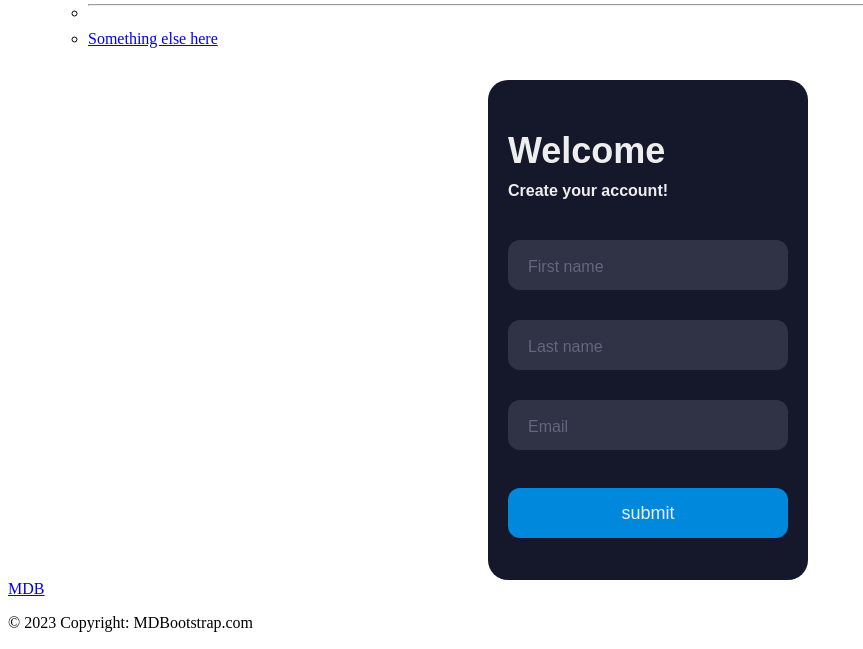
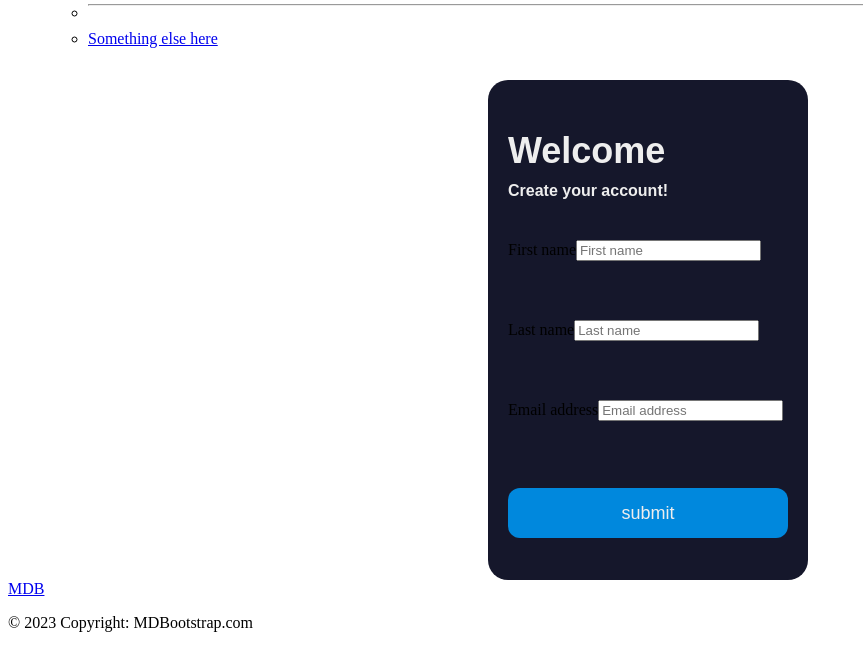
Before and after one commit to Shymaa2611/ecommerceWebsite, a Django app: page /profile/ in a window 1280 px wide. Shown: the part 433-1082 px from the top of the page, without its empty margins (0-863 px from the left). Run offline with Django 4.2, Linux system fonts and the light colour scheme; some libraries are stand-ins or nearby versions.

Commit message:
install boostrap5

```diff
--- /dev/null
+++ b/pages/forms.py
@@ -0,0 +1,7 @@
+from django import forms
+from django.contrib.auth.models import User
+
+class userAccount(forms.ModelForm):
+    class Meta:
+        model=User
+        fields='__all__'
--- a/pages/templates/pages/profile.html
+++ b/pages/templates/pages/profile.html
@@ -1,27 +1,28 @@
 {%extends 'base.html'%}
 {%load static%}
+{% load django_bootstrap5 %}
+{% bootstrap_css %}
+{% bootstrap_javascript %}
 {%block head%}
 <link href="{% static 'css/profile2_style.css' %}" rel="stylesheet" />
 {%endblock head%}
 {%block content%}
+<form method="post">
+  {%csrf_token%}
   <div class="form" style="margin-left:30rem; margin-top:2rem ;">
     <div class="title">Welcome</div>
     <div class="subtitle">Create your account!</div>
     <div class="input-container ic1">
-    <input id="firstname" class="input" type="text" placeholder=" " />
-    <div class="cut"></div>
-    <label for="firstname" class="placeholder">First name</label>
+      {% bootstrap_field form.first_name %}
+
     </div>
     <div class="input-container ic2">
-    <input id="lastname" class="input" type="text" placeholder=" " />
-    <div class="cut"></div>
-    <label for="lastname" class="placeholder">Last name</label>
+      {% bootstrap_field form.last_name %}
     </div>
     <div class="input-container ic2">
-    <input id="email" class="input" type="text" placeholder=" " />
-    <div class="cut cut-short"></div>
-    <label for="email" class="placeholder">Email</label>
+      {% bootstrap_field form.email %}
     </div>
-  <button type="text" class="submit">submit</button>
+    <button type="submit" class="submit">submit</button>
   </div>
+</form>
 {%endblock content%}
--- a/pages/urls.py
+++ b/pages/urls.py
@@ -3,7 +3,7 @@ from . import views
 from django.contrib.auth import views as auth_view
 urlpatterns=[
     path('',views.index,name='index'),
-    path('profile/',views.profile,name='profile'),
+    path('profile/',views.profile.as_view(),name='profile'),
     path('edit_profile/',views.edit_profile,name='edit_profile'),
     path('single_product/<int:id>/',views.single_product,name='single_product'),
     path('signUp/',views.signUp.as_view(),name='signUp'),
--- a/pages/views.py
+++ b/pages/views.py
@@ -2,21 +2,31 @@ from django.shortcuts import render
 from .models import Product,Product_accessories,Product_Alternative,Category
 from django.contrib.auth.forms import UserCreationForm
 from django.views.generic import CreateView
+from .forms import userAccount
+from django.contrib.auth.models import User
 def index(request):
     context={
         "products":Product.objects.all(),
 
     }
     return render(request,'pages/index.html',context)
-def profile(request):
-    return render(request,'pages/profile.html')
+
+class profile(CreateView):
+    model=User
+    form_class=userAccount
+    template_name='pages/profile.html'
+    context_object_name='form'
+    success_url='/'
+
 def edit_profile(request):
     return render(request,'pages/edit_profile.html')
+
 def single_product(request,id):
     context={
         "product":Product.objects.get(id=id)
     }
     return render(request,'pages/single_product.html',context)
+
 class signUp(CreateView):
     form_class=UserCreationForm
     context_object_name='form'
--- a/project/settings.py
+++ b/project/settings.py
@@ -37,8 +37,10 @@ INSTALLED_APPS = [
     'django.contrib.sessions',
     'django.contrib.messages',
     'django.contrib.staticfiles',
-    'pages'
+    'pages',
+    'django_bootstrap5',
 ]
+
 
 MIDDLEWARE = [
     'django.middleware.security.SecurityMiddleware',
```
Lines whose indentation alone changed are shown as unchanged.
